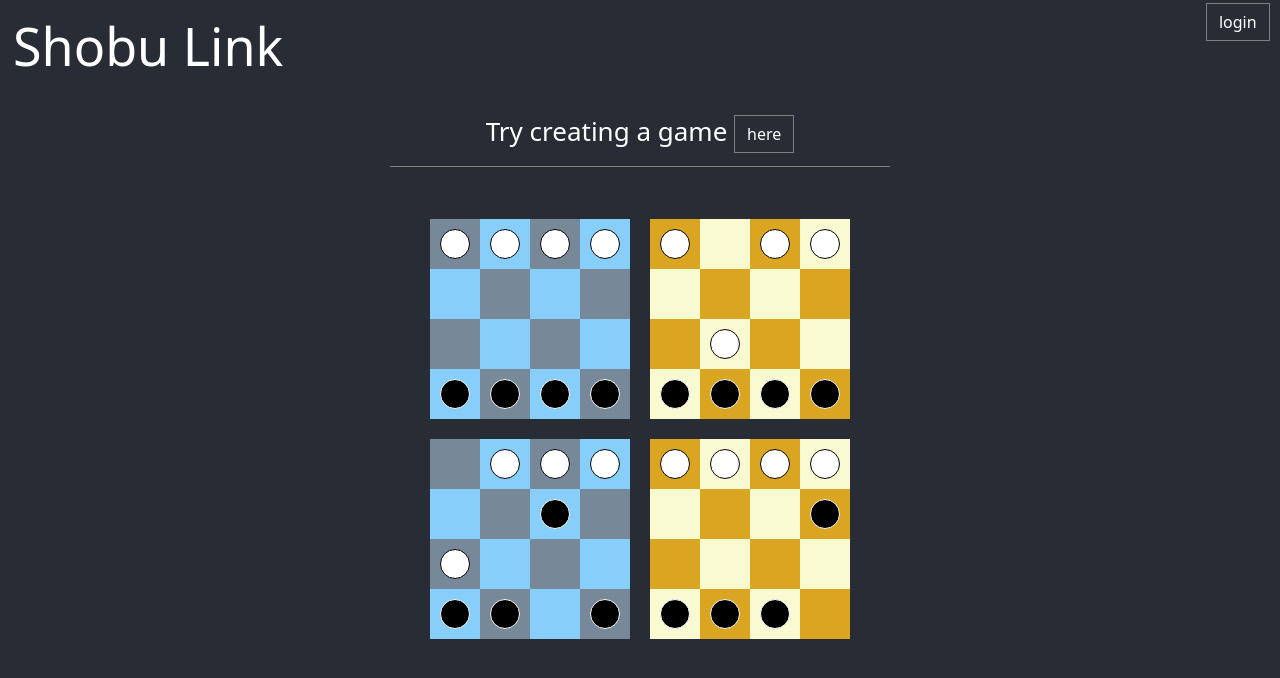
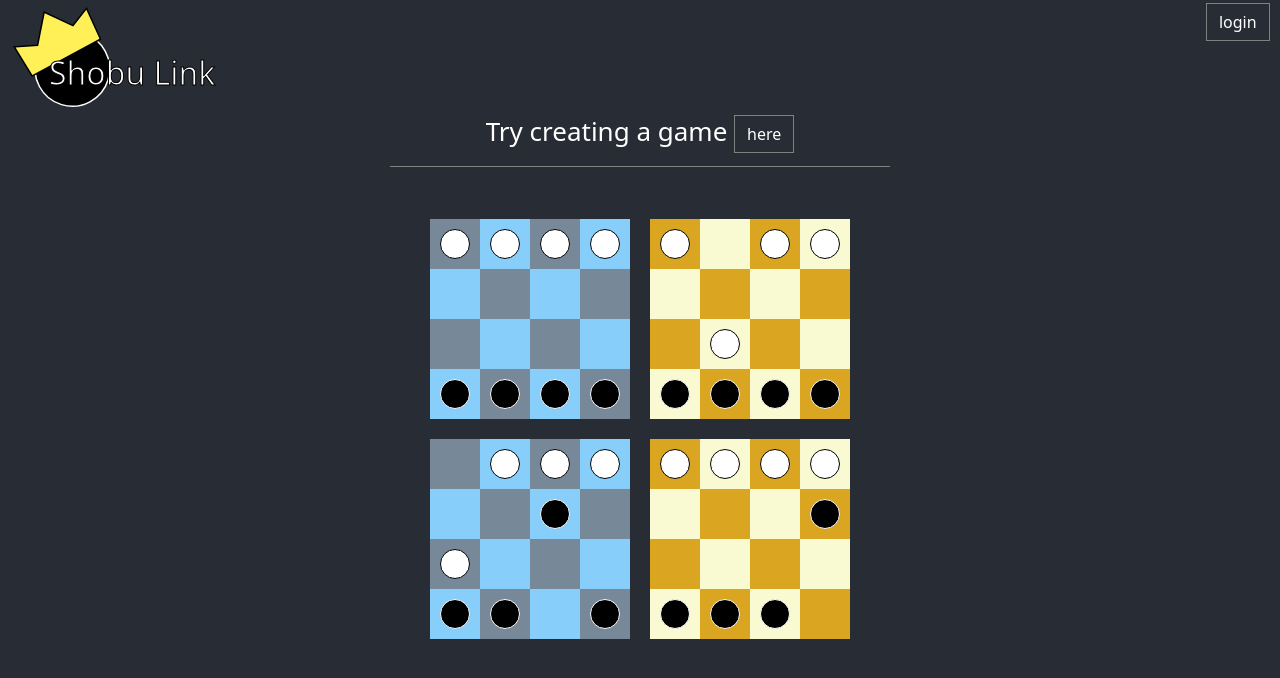
Before and after one commit to alphazeba/shobuLink, a React (Create React App) app in the folder client/shobu_client/: page / in a window 1280 px wide. Shown: the top 678 px of the page. Built offline with nearby package versions, Linux system fonts and the light colour scheme.

Commit message:
feat: add icon

```diff
--- a/client/shobu_client/src/bits/game/HomeButton.css
+++ b/client/shobu_client/src/bits/game/HomeButton.css
@@ -4,7 +4,23 @@
     position: absolute;
     left: 0;
     top: 0;
+    height: 0;
     border-radius: 0;
     color: white;
+}
+
+.shobuIcon {
+    position: absolute;
+    overflow: visible;
+}
+
+.shobuName {
     font-size: 2em;
+    position: absolute;
+    text-align:left;
+    left: 1.5em;
+    top: 1.5em;
+    width: 6em;
+    z-index: 1;
+    -webkit-text-stroke: 1px black;
 }
--- a/client/shobu_client/src/bits/game/HomeButton.js
+++ b/client/shobu_client/src/bits/game/HomeButton.js
@@ -3,7 +3,7 @@ import { useNavigate } from "react-router-dom";
 import './HomeButton.css';
 
 
-export const HomeButton = () => {
+export const HomeButton = (smallVersion=true) => {
 
     const navigate = useNavigate();
 
@@ -11,5 +11,11 @@ export const HomeButton = () => {
         navigate( '/' );
     }
 
-    return <button className='btn homeButton' onClick={goHome} >Shobu Link</button>
+    return <button className='btn homeButton' onClick={goHome} >
+        <img
+            className="shobuIcon"
+            src={process.env.PUBLIC_URL + '/shobuLinkIcon.svg'}
+        />
+        <span className="shobuName">Shobu Link</span>
+    </button>
 }
```
Also changed, not shown: client/shobu_client/public/shobuLinkIcon.svg (added), client/shobu_client/public/shobuLinkIconBaseProject.svg (added).
